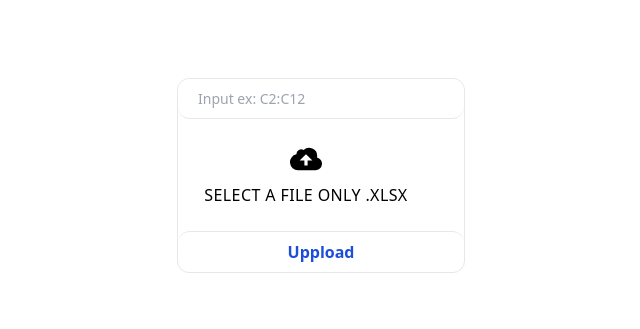
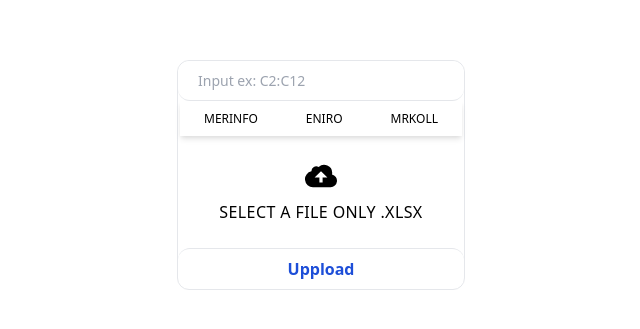
Before and after one commit to david11267/information-collector, a Next.js app: page /action in a window 1280 px wide. Shown: the part 225-554 px from the top of the page, without its empty margins (319-959 px from the left). Built offline with nearby package versions, Linux system fonts and the light colour scheme.

Commit message:
now able to post selectedOptions in querrystring

```diff
--- a/components/UploadArea.jsx
+++ b/components/UploadArea.jsx
@@ -2,22 +2,32 @@ import React from "react";
 import * as ApiService from "../services/ApiService";
 import { useEffect } from "react";
 
+import { useState } from "react";
+
 export default function () {
-  const [selectedFile, setSelectedFile] = React.useState();
-  const [spreadsheetArea, setSpreadsheetArea] = React.useState("");
+  const [selectedFile, setSelectedFile] = React.useState(null);
+  const [stringInput, setStringInput] = React.useState("");
+
+  const [options, setOptions] = useState([
+    { Name: "Merinfo", Selected: false },
+    { Name: "Eniro", Selected: false },
+    { Name: "MrKoll", Selected: false },
+  ]);
 
   useEffect(() => {
     console.log("selectedFile", selectedFile);
+    console.log("options", options);
   }, [selectedFile]);
 
   function handleSubmit() {
-    console.log("selectedFile", selectedFile);
-    const data = new FormData();
-    data.append("file", selectedFile);
-    data.append("spreadsheetArea", spreadsheetArea);
-    console.log("data", data);
+    const selectedOptions = options.filter((option) => option.Selected === true);
+    const formData = new FormData();
+    formData.append("file", selectedFile);
     try {
-      ApiService.postQuery("/People", data).then((response) => {
+      ApiService.postQuery(
+        `/People?input=${stringInput}&selectedOptions=${selectedOptions.map((option) => option.Name)}`,
+        formData
+      ).then((response) => {
         console.log("response", response);
       });
     } catch (error) {
@@ -25,30 +35,63 @@ export default function () {
     }
   }
 
+  function handleBtnClick(clickedOption) {
+    // Create a copy of the options array
+    const newOptions = clickedOption;
+    newOptions.Selected = !newOptions.Selected;
+
+    setOptions(options.map((option) => (option.Name === clickedOption.Name ? newOptions : option)));
+  }
+
   return (
     <>
       <div>
         <div className=" flex border rounded-xl ">
-          <div className="flex-wrap">
+          <div className="flex-wrap ">
             <input
               className="w-full rounded-xl  border-b gray-300 bg-white h-10 px-5 pr-16 text-sm focus:outline-none"
               id="chat"
               rows="1"
               placeholder="Input ex:&nbsp;C2:C12 "
-              value={spreadsheetArea}
-              onChange={(e) => setSpreadsheetArea(e.target.value)}></input>
+              value={stringInput}
+              onChange={(e) => setStringInput(e.target.value)}></input>
 
-            <label className="w-64 flex flex-col items-center px-4 py-6 bg-white text-blue rounded tracking-wide uppercase -blue cursor-pointer hover:bg-blue-400 hover:text-white">
+            <div className="flex items-center justify-center">
+              <div className="inline-flex shadow-md hover:shadow-lg focus:shadow-lg" role="group">
+                {options.map((option) =>
+                  option.Selected ? (
+                    <button
+                      onClick={() => handleBtnClick(option)}
+                      class=" bg-blue-400 text-white inline-block px-6 py-2.5  font-medium text-xs leading-tight uppercase transition duration-150 ease-in-out">
+                      {option.Name}
+                    </button>
+                  ) : (
+                    <button
+                      onClick={() => handleBtnClick(option)}
+                      class=" inline-block px-6 py-2.5  font-medium text-xs leading-tight uppercase hover:bg-blue-00 transition duration-150 ease-in-out">
+                      {option.Name}
+                    </button>
+                  )
+                )}
+              </div>
+            </div>
+
+            <label className="w-full flex flex-col items-center px-4 py-6 bg-white text-blue rounded tracking-wide uppercase -blue cursor-pointer hover:bg-blue-400 hover:text-white">
               <svg className="w-8 h-8" fill="currentColor" xmlns="http://www.w3.org/2000/svg" viewBox="0 0 20 20">
                 <path d="M16.88 9.1A4 4 0 0 1 16 17H5a5 5 0 0 1-1-9.9V7a3 3 0 0 1 4.52-2.59A4.98 4.98 0 0 1 17 8c0 .38-.04.74-.12 1.1zM11 11h3l-4-4-4 4h3v3h2v-3z" />
               </svg>
               {selectedFile ? (
-                <span className="mt-2 text-base leading">{selectedFile[0].name}</span>
+                <span className="mt-2 text-base leading">{selectedFile.name}</span>
               ) : (
                 <span className="mt-2 text-base leading">Select a file only .xlsx</span>
               )}
 
-              <input onChange={(e) => setSelectedFile(e.target.files)} type="file" className="hidden" accept=".xlsx" />
+              <input
+                onChange={(e) => setSelectedFile(e.target.files[0])}
+                type="file"
+                className="hidden"
+                accept=".xlsx"
+              />
             </label>
             <button
               onClick={() => handleSubmit()}
```
